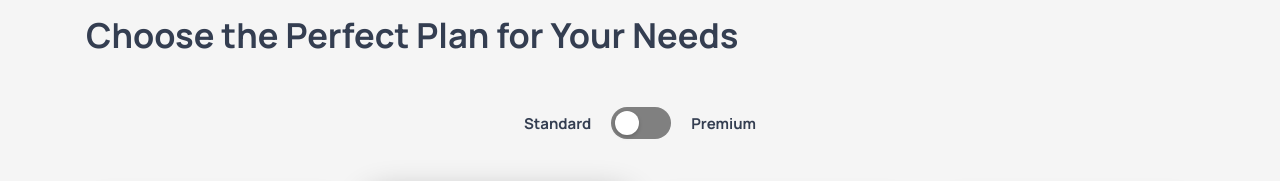
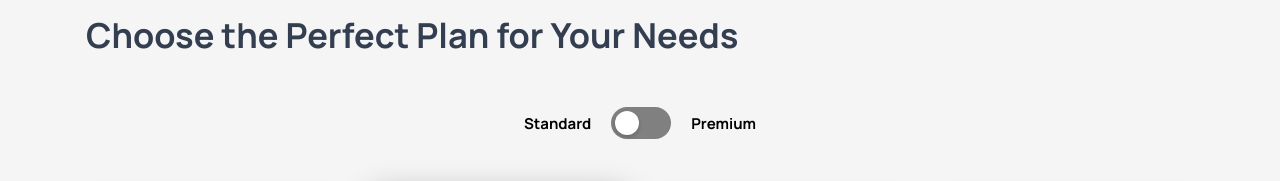
Before and after one commit to straeta/straeta_uv, a plain HTML site: page index.html in a window 1280 px wide. Shown: the part 4058-4239 px from the top of the page. Drawn offline with nearby package versions, Linux system fonts and the light colour scheme.

Commit message:
Update style.css

```diff
--- a/assets/css/style.css
+++ b/assets/css/style.css
@@ -1407,7 +1407,7 @@ body.nav-active { overflow: hidden; }
   font-size: 1.5rem;
   transition: all 0.3s ease;
   cursor: pointer;
-  color: var(--charcoal);
+  color: black;
 }
 
 /* Switch Styles */
```
